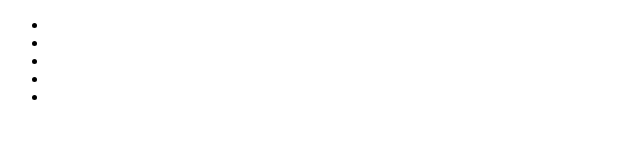
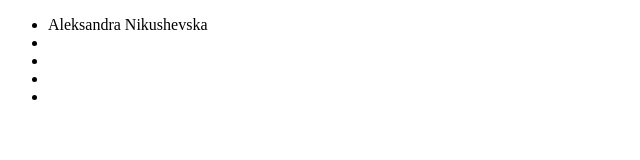
Before and after one commit to aleksandranikushevska/mentor-class-02-git, a plain HTML site: page index.html in a window 1280 px wide. Shown: the whole page, without its empty margins (0-640 px from the left). Drawn offline with Linux system fonts and the light colour scheme.

Commit message:
Aleksandra branch added

```diff
--- a/index.html
+++ b/index.html
@@ -8,7 +8,7 @@
 </head>
 <body>
     <ul>
-        <li></li>
+        <li>Aleksandra Nikushevska</li>
         <li></li>
         <li></li>
         <li></li>
```
